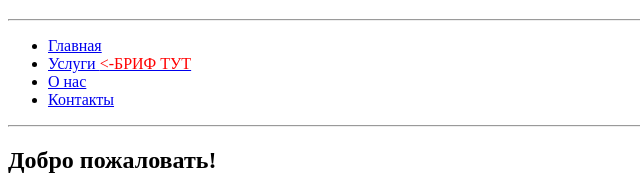
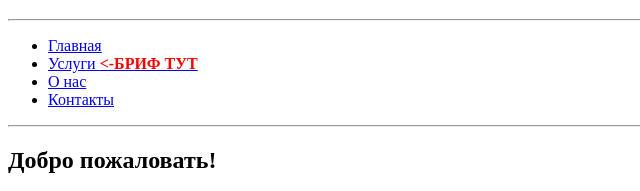
Before and after one commit to itmo-it-group-305/stepan.alexeev-makeup, a plain HTML site: page domashka/index.html in a window 1280 px wide. Shown: the part 152-343 px from the top of the page, 0-640 px from the left. Drawn offline with Linux system fonts and the light colour scheme.

Commit message:
Иправлена ошибка в атрибуте "font-weight"

```diff
--- a/domashka/index.html
+++ b/domashka/index.html
@@ -10,7 +10,7 @@
     <hr />
     <ul>
         <li><a href="index.html">Главная</a></li>
-        <li><a href="services.html">Услуги <span style="color:#f00; font-weitght:bold"><-БРИФ ТУТ</span></a></li>
+        <li><a href="services.html">Услуги <span style="color:#f00; font-weight:bold"><-БРИФ ТУТ</span></a></li>
         <li><a href="about.html">О нас</a></li>
         <li><a href="contacts.html">Контакты</a></li>
     </ul>
```
